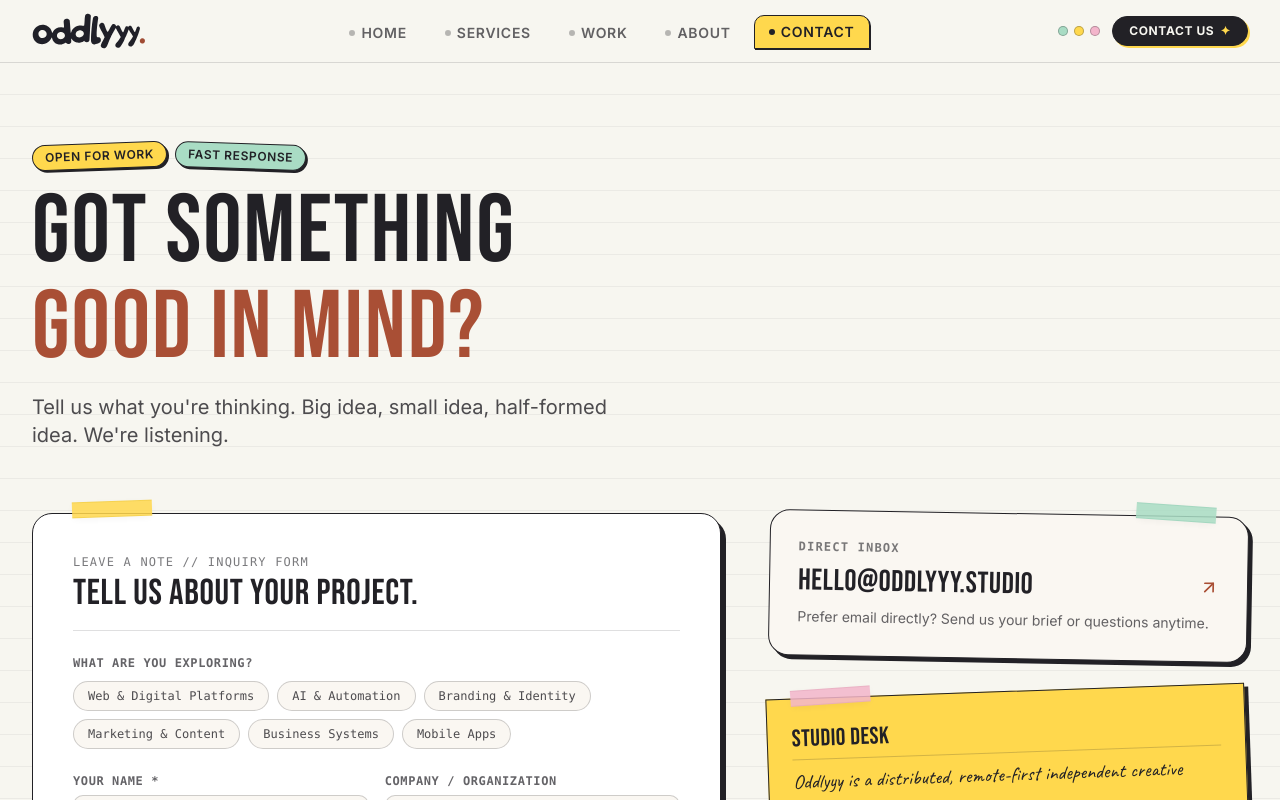
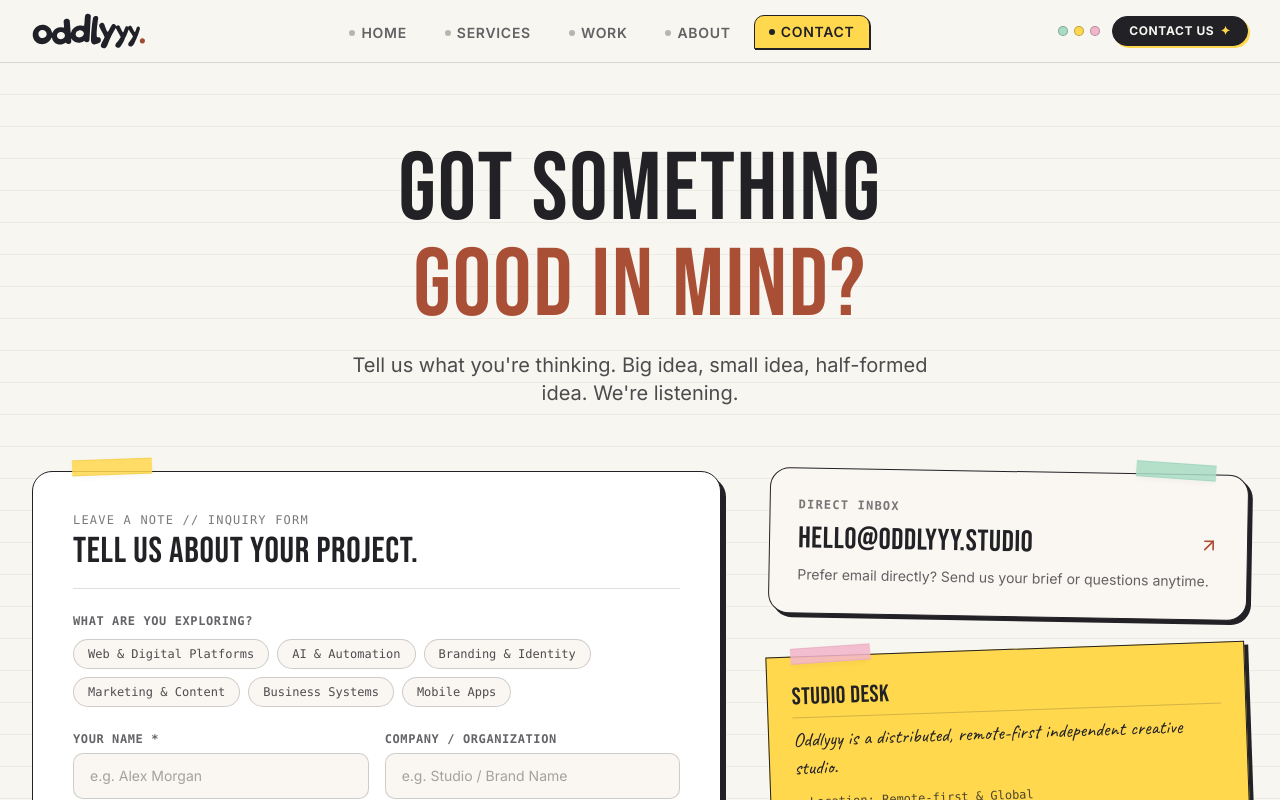
Before and after one commit to Atharva0393/Oddlyyy, a Next.js app: page /contact in a window 1280 px wide. Shown: the top 800 px of the page. Built offline with nearby package versions, Linux system fonts and the light colour scheme; a web font is replaced by a local one.

Commit message:
Remove sticker buttons and center-align contact heading section

```diff
--- a/src/components/sections/notebook/NotebookContactView.tsx
+++ b/src/components/sections/notebook/NotebookContactView.tsx
@@ -14,7 +14,6 @@ import {
 } from "lucide-react";
 import {
   WashiTape,
-  PaperBadge,
   HandAnnotation,
   YellowNote,
 } from "@/components/ui/notebook";
@@ -237,22 +236,13 @@ export const NotebookContactView: React.FC = () => {
     <div className="relative min-h-screen py-12 sm:py-20 overflow-hidden bg-notebook-ruled">
       <div className="max-w-7xl mx-auto px-4 sm:px-6 lg:px-8">
         {/* Top Header Section */}
-        <div className="max-w-3xl mb-12 sm:mb-16 space-y-4">
-          <div className="flex items-center gap-2">
-            <PaperBadge color="yellow" rotate={-2}>
-              OPEN FOR WORK
-            </PaperBadge>
-            <PaperBadge color="mint" rotate={2}>
-              FAST RESPONSE
-            </PaperBadge>
-          </div>
-
+        <div className="max-w-4xl mx-auto text-center mb-12 sm:mb-16 space-y-4">
           <h1 className="font-display text-5xl sm:text-6xl md:text-7xl lg:text-8xl text-[#222126] uppercase leading-[0.9] tracking-tight">
             GOT SOMETHING <br />
             <span className="text-terracotta">GOOD IN MIND?</span>
           </h1>
 
-          <p className="font-primary text-lg sm:text-xl text-[#222126]/80 max-w-xl leading-relaxed">
+          <p className="font-primary text-lg sm:text-xl text-[#222126]/80 max-w-xl mx-auto leading-relaxed">
             Tell us what you&apos;re thinking. Big idea, small idea, half-formed
             idea. We&apos;re listening.
           </p>
```
